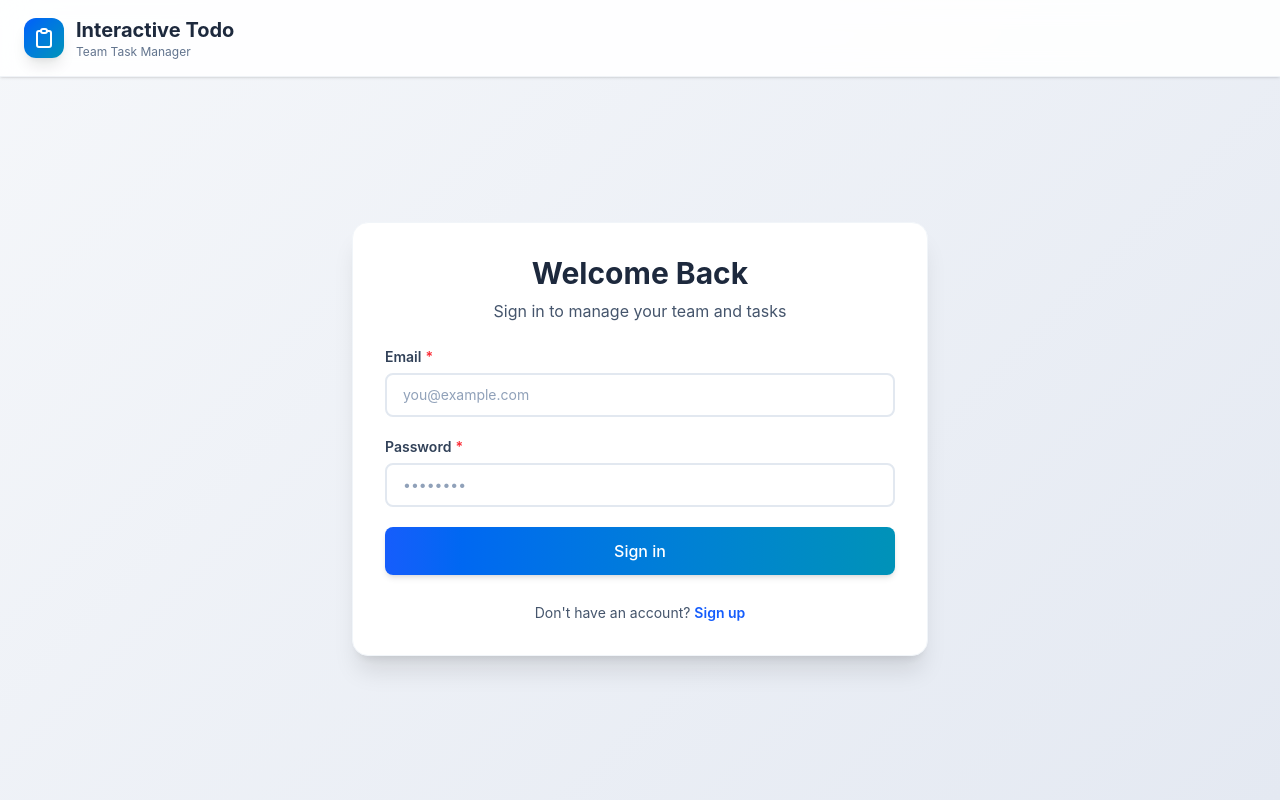
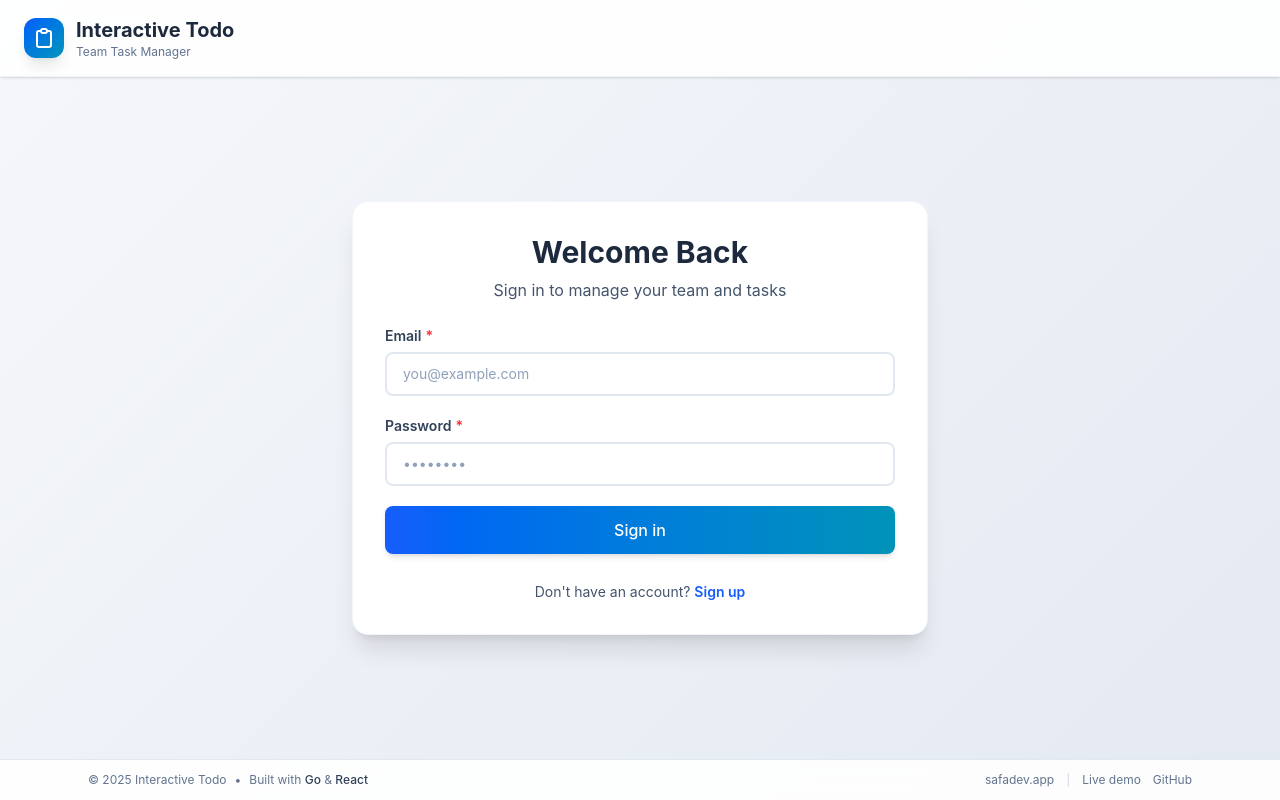
Before and after one commit to diagnosis/interactive-todo, a React (Vite) app in the folder frontend/: page /login in a window 1280 px wide. Built offline with nearby package versions, Linux system fonts and the light colour scheme.

Commit message:
adding footer

```diff
--- /dev/null
+++ b/frontend/src/features/tasks/components/Footer.tsx
@@ -0,0 +1,52 @@
+
+
+export function Footer() {
+    const year = new Date().getFullYear()
+
+    return (
+        <footer className="border-t border-slate-200 bg-white/90 backdrop-blur-sm">
+            <div className="mx-auto flex max-w-6xl flex-col gap-2 px-6 py-3 text-xs text-slate-500 sm:flex-row sm:items-center sm:justify-between">
+                <div className="flex items-center gap-2">
+                    <span>© {year} Interactive Todo</span>
+                    <span className="hidden sm:inline">•</span>
+                    <span className="hidden sm:inline">
+            Built with <span className="font-medium text-slate-700">Go</span> &{' '}
+                        <span className="font-medium text-slate-700">React</span>
+          </span>
+                </div>
+
+                <div className="flex flex-wrap items-center gap-3">
+                    <a
+                        href="https://safadev.app"
+                        target="_blank"
+                        rel="noreferrer"
+                        className="hover:text-slate-700"
+                    >
+                        safadev.app
+                    </a>
+
+                    <span className="hidden sm:inline text-slate-300">|</span>
+
+                    <a
+                        href="https://interactive-todo.safadev.app"
+                        target="_blank"
+                        rel="noreferrer"
+                        className="hover:text-slate-700"
+                    >
+                        Live demo
+                    </a>
+
+                    {/* If you add GitHub later, just fill the href */}
+                    <a
+                        href="https://github.com/your-user/interactive-todo"
+                        target="_blank"
+                        rel="noreferrer"
+                        className="hover:text-slate-700"
+                    >
+                        GitHub
+                    </a>
+                </div>
+            </div>
+        </footer>
+    )
+}
--- a/frontend/src/routes/__root.tsx
+++ b/frontend/src/routes/__root.tsx
@@ -2,6 +2,7 @@ import { createRootRoute, Outlet } from "@tanstack/react-router"
 import { Header } from "../shared/components/Header"
 import { AuthProvider } from "../context/AuthContext"
 import { QueryClient, QueryClientProvider } from '@tanstack/react-query'
+import { Footer } from "../features/tasks/components/Footer"
 
 const queryClient = new QueryClient()
 
@@ -11,10 +12,12 @@ const RootLayout = () => {
             <QueryClientProvider client={queryClient}>
                 <div className="min-h-screen flex flex-col">
                     <Header />
-          <main className="flex flex-1">
 
+                    <main className="flex flex-1 overflow-hidden">
                         <Outlet />
                     </main>
+
+                    <Footer />
                 </div>
             </QueryClientProvider>
         </AuthProvider>
--- a/frontend/src/routes/index.tsx
+++ b/frontend/src/routes/index.tsx
@@ -52,7 +52,7 @@ function DashboardPage() {
   const useDropdown = teams.length > 5
 
   return (
-      <div className="flex flex-1 h-full min-h-screen bg-gradient-to-br from-slate-50 to-slate-100">
+      <div className="flex flex-1">
         <Sidebar
             teams={teams}
             useDropdown={useDropdown}
```
Lines whose indentation alone changed are shown as unchanged.
